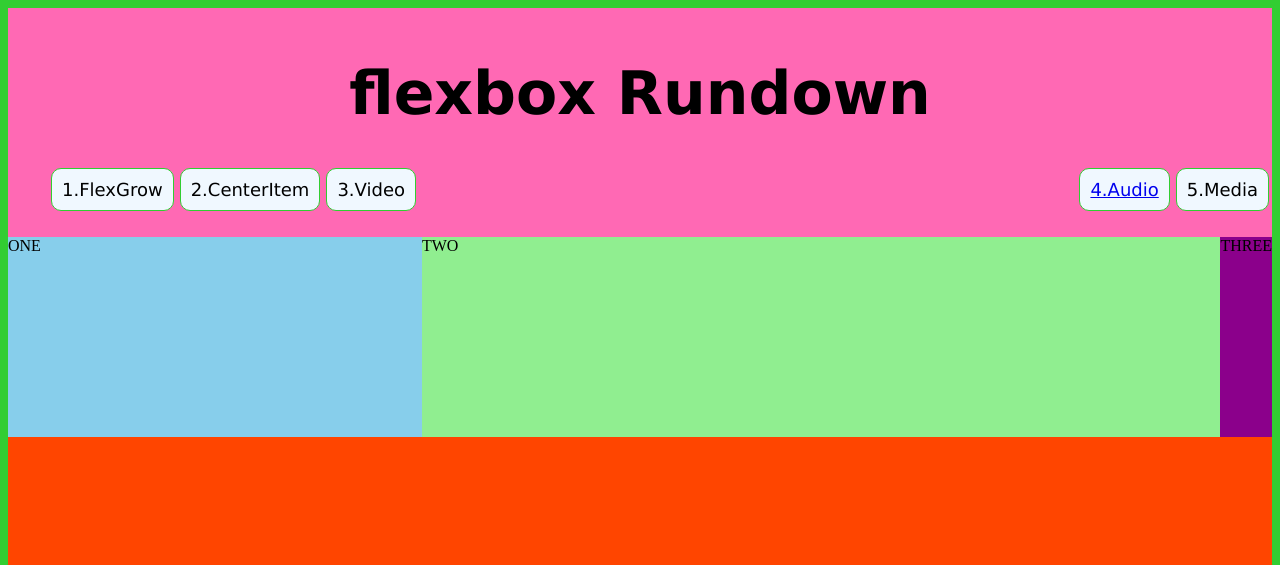
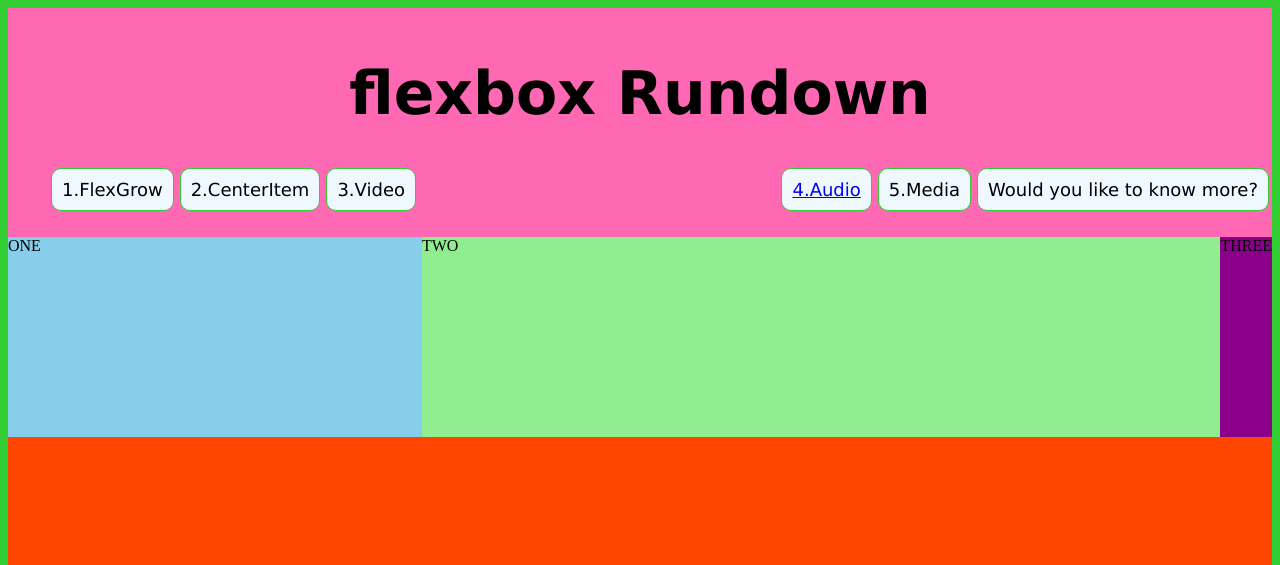
Before and after one commit to cassinihxUWE/GWDS-TS5, a plain HTML site: page button.html in a window 1280 px wide. Shown: the top 565 px of the page. Drawn offline with Linux system fonts and the light colour scheme.

Commit message:
updated button for footer on both pages.

```diff
--- a/button.html
+++ b/button.html
@@ -34,6 +34,7 @@
                 <a href="#Media">
                     <button>5.Media</button>
                 </a>
+                <a href="button.html" target="blank"><button>Would you like to know more?</button></a>
             </div>
         </ul>
 
```
Also changed, not shown: index.html (+1 -0 lines).
